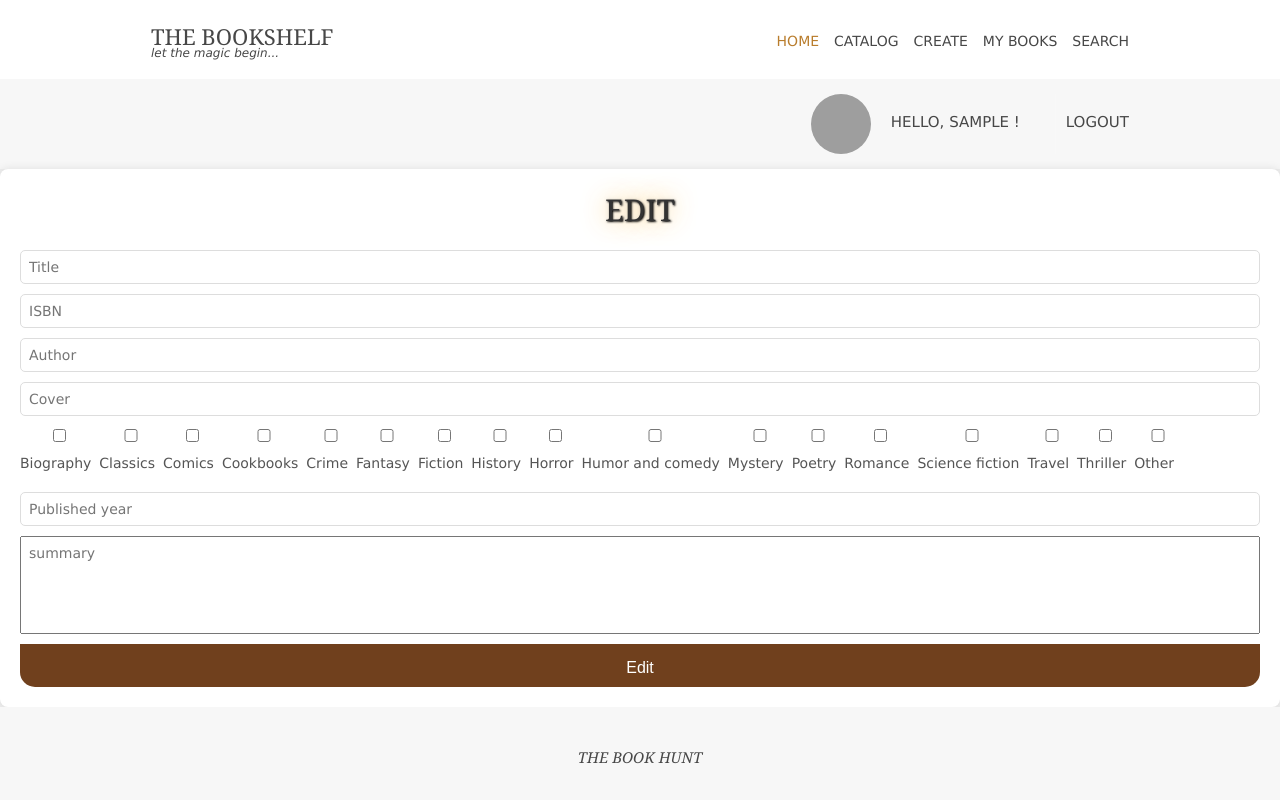
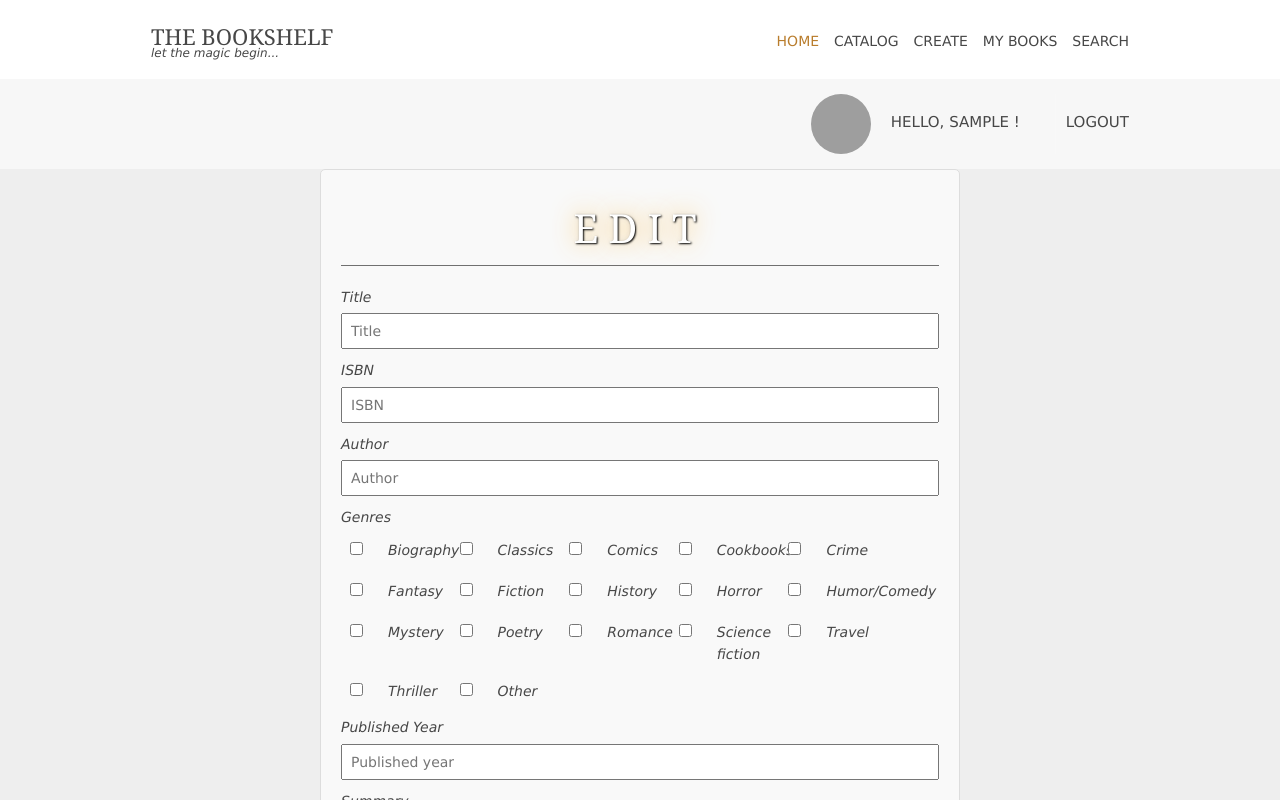
Before and after one commit to MariyaPK/ReactJS_Project, a React (Vite) app in the folder client/: page /details/1/edit in a window 1280 px wide. Shown: the top 800 px of the page. Built offline with nearby package versions, Linux system fonts and the light colour scheme; no server answers; sample sign-in values are in the browser's storage; grey boxes are pictures that could not be loaded; a web font is replaced by a local one.

Commit message:
updating html & css

```diff
--- a/client/src/components/Catalog/CatalogItem.module.css
+++ b/client/src/components/Catalog/CatalogItem.module.css
@@ -31,7 +31,7 @@
   text-align: center;
 }
 
-.bookCard h3 {
+.bookCard-details h3 {
   color: rgb(43, 34, 8);
   text-decoration-thickness: 15px;
   text-shadow: 2px 2px 5px rgb(236, 224, 186);
@@ -39,7 +39,7 @@
   display: block;
 }
 
-.bookCard p {
+.bookCard-details p {
   text-decoration-style: solid;
   font-style: italic;
   padding-bottom: 20px;
--- a/client/src/components/Create/Create.jsx
+++ b/client/src/components/Create/Create.jsx
@@ -3,10 +3,15 @@ import styles from "./Create.module.css";
 import { useBookContext } from "../../contexts/BookContext";
 import { useForm } from "../../hooks/useForm";
 
-export default function Create () {
+export default function Create() {
   const { onCreateBookSubmit } = useBookContext();
 
-  const { values: book, changeHandler, onSubmit, handleCheckboxChange } = useForm(
+  const {
+    values: book,
+    changeHandler,
+    onSubmit,
+    handleCheckboxChange,
+  } = useForm(
     {
       title: "",
       isbn: "",
@@ -22,40 +27,19 @@ export default function Create () {
   return (
     <section className={styles.create}>
       <div className={styles.form}>
-        <h2>ADD NEW BOOK</h2>
+        <h2>Add book to the shelf</h2>
         <form className={styles["create-form"]} method="POST" onSubmit={onSubmit}>
           <div className={styles["form-group"]}>
             <label htmlFor="title">Title</label>
-            <input
-              value={book.title}
-              onChange={changeHandler}
-              type="text"
-              name="title"
-              id="title"
-              placeholder="Title"
-            />
+            <input value={book.title} onChange={changeHandler} type="text" name="title" id="title" placeholder="Title" />
           </div>
           <div className={styles["form-group"]}>
             <label htmlFor="isbn">ISBN</label>
-            <input
-              value={book.isbn}
-              onChange={changeHandler}
-              type="text"
-              name="isbn"
-              id="isbn"
-              placeholder="ISBN"
-            />
+            <input value={book.isbn} onChange={changeHandler} type="text" name="isbn" id="isbn" placeholder="ISBN" />
           </div>
           <div className={styles["form-group"]}>
             <label htmlFor="author">Author</label>
-            <input
-              value={book.author}
-              onChange={changeHandler}
-              type="text"
-              name="author"
-              id="author"
-              placeholder="Author"
-            />
+            <input value={book.author} onChange={changeHandler} type="text" name="author" id="author" placeholder="Author" />
           </div>
           <div className={styles["form-group"]}>
             <label htmlFor="cover-image">Cover</label>
@@ -81,7 +65,7 @@ export default function Create () {
                 "Fiction",
                 "History",
                 "Horror",
-                "Humor and comedy",
+                "Humor/Comedy",
                 "Mystery",
                 "Poetry",
                 "Romance",
@@ -97,7 +81,7 @@ export default function Create () {
                     checked={book.genre.includes(genre)}
                     onChange={() => handleCheckboxChange(genre)}
                   />
-                  {genre}
+                  <span>{genre}</span>
                 </label>
               ))}
             </div>
@@ -121,7 +105,7 @@ export default function Create () {
               name="summary"
               id="book-summary"
               placeholder="Summary"
-              rows="5"
+              rows="10"
               cols="100"
             ></textarea>
           </div>
--- a/client/src/components/Create/Create.module.css
+++ b/client/src/components/Create/Create.module.css
@@ -1,7 +1,5 @@
-/* Create.module.css */
-
 .form {
-    width: 70%;
+  width: 50%;
   margin: auto;
   padding: 20px;
   border: 1px solid #ddd;
@@ -10,13 +8,16 @@
 }
 
 h2 {
-    text-align: center;
-    color: #333;
+  justify-content: center;
+  font-size: 40px;
+  letter-spacing: 10px;
+  padding: 10px;
+  border-bottom: 1px solid #0000008c;
 }
 
 .create-form {
-    display: grid;
-    gap: 10px;
+  display: flex;
+  flex-direction: column;
 }
 
 .create-form input,
@@ -24,24 +25,50 @@
 .create-form textarea {
   width: 100%;
   padding: 10px;
-    font-size: 16px;
+  font-size: 10px;
   border: 1px solid #ccc;
   border-radius: 5px;
   box-sizing: border-box;
+  font-style: italic;
+}
+
+.checkbox-group {
+  display: flex;
+  flex-wrap: wrap;
+  align-items: flex-start;
+  justify-content: flex-start;
+}
+
+.checkbox-label {
+  width: calc(20% - 10px);
+  box-sizing: border-box;
+  padding: 5px;
+  display: flex;
+  align-items: center;
+}
+
+.checkbox-label input {
+  margin-right: 5px;
+}
+
+.checkbox-label span {
+  display: inline-block;
+  vertical-align: left;
+  padding-right: 300px;
+  padding-left: 20px;
 }
 
 .create-form button {
-    background-color: #4caf50;
+  background-color: #70401d;
   color: white;
-    padding: 10px 15px;
+  padding: 15px 75px 10px 75px;
+  border-radius: 0px 0px 15px 15px;
   border: none;
-    border-radius: 5px;
   cursor: pointer;
-    font-size: 16px;
 }
 
 .create-form button:hover {
-    background-color: #45a049;
+  opacity: 0.9;
 }
 
 .create-form textarea {
@@ -52,35 +79,9 @@
   position: relative;
 }
 
-  /* You can style the genre dropdown arrow */
-  .genre::after {
-    content: '\25BC';
-    font-size: 14px;
-    position: absolute;
-    top: 50%;
-    right: 10px;
-    transform: translateY(-50%);
-    pointer-events: none;
-  }
-
 /* Responsive layout */
 @media (max-width: 600px) {
   .form {
     width: 90%;
   }
 }
-
-  .checkbox-group {
-    display: flex;
-    flex-wrap: wrap;
-  }
-
-  .checkbox-label {
-    width: 33.33%;
-    box-sizing: border-box;
-    padding: 5px;
-  }
-
-  .checkbox-label input {
-    margin-right: 5px;
-  }
--- a/client/src/components/Edit/Edit.jsx
+++ b/client/src/components/Edit/Edit.jsx
@@ -14,7 +14,14 @@ export default function Edit() {
   const { bookID } = useParams();
   const bookService = useService(bookServiceFactory);
 
-  const { values: book, changeHandler, onSubmit, changeValues, handleCheckboxChange } = useForm({
+  const {
+    values: book,
+    changeHandler,
+    onSubmit,
+    changeValues,
+    handleCheckboxChange,
+  } = useForm(
+    {
       title: "",
       isbn: "",
       author: "",
@@ -22,14 +29,15 @@ export default function Edit() {
       genre: [],
       publishYear: "",
       summary: "",
-  }, onBookEditSubmit);
+    },
+    onBookEditSubmit
+  );
 
   // console.log(book);
 
   useEffect(() => {
-    bookService.getBook(bookID)
-    .then(result => {
-      changeValues(result)
+    bookService.getBook(bookID).then((result) => {
+      changeValues(result);
     });
   }, [bookID]);
 
@@ -38,17 +46,20 @@ export default function Edit() {
       <div className={`${styles.form}`}>
         <h2>EDIT</h2>
         <form className={styles["edit-form"]} onSubmit={onSubmit}>
+          <div className={styles["form-group"]}>
+            <label htmlFor="title">Title</label>
             <input type="text" name="title" id="title" placeholder="Title" value={book.title} onChange={changeHandler} />
+          </div>
+          <div className={styles["form-group"]}>
+            <label htmlFor="isbn">ISBN</label>
             <input type="text" name="isbn" id="isbn" placeholder="ISBN" value={book.isbn} onChange={changeHandler} />
+          </div>
+          <div className={styles["form-group"]}>
+            <label htmlFor="author">Author</label>
             <input type="text" name="author" id="author" placeholder="Author" value={book.author} onChange={changeHandler} />
-          <input
-            type="text"
-            name="imageUrl"
-            id="cover-image"
-            placeholder="Cover"
-            value={book.imageUrl}
-            onChange={changeHandler}
-          />
+          </div>
+          <div className={styles["form-group"]}>
+            <label htmlFor="genre">Genres</label>
             <div className={styles.genre}>
               <label>
                 <input
@@ -58,7 +69,7 @@ export default function Edit() {
                   checked={book.genre?.includes("Biography") ?? false}
                   onChange={handleCheckboxChange}
                 />
-              Biography
+                <span>Biography </span>
               </label>
               <label>
                 <input
@@ -68,7 +79,7 @@ export default function Edit() {
                   checked={book.genre?.includes("Classics") ?? false}
                   onChange={handleCheckboxChange}
                 />
-              Classics
+                <span>Classics</span>
               </label>
               <label>
                 <input
@@ -78,7 +89,7 @@ export default function Edit() {
                   checked={book.genre?.includes("Comics") ?? false}
                   onChange={handleCheckboxChange}
                 />
-              Comics
+                <span>Comics</span>
               </label>
               <label>
                 <input
@@ -88,7 +99,7 @@ export default function Edit() {
                   checked={book.genre?.includes("Cookbooks") ?? false}
                   onChange={handleCheckboxChange}
                 />
-              Cookbooks
+                <span>Cookbooks</span>
               </label>
               <label>
                 <input
@@ -98,7 +109,7 @@ export default function Edit() {
                   checked={book.genre?.includes("Crime") ?? false}
                   onChange={handleCheckboxChange}
                 />
-              Crime
+                <span>Crime</span>
               </label>
               <label>
                 <input
@@ -108,7 +119,7 @@ export default function Edit() {
                   checked={book.genre?.includes("Fantasy") ?? false}
                   onChange={handleCheckboxChange}
                 />
-              Fantasy
+                <span>Fantasy</span>
               </label>
               <label>
                 <input
@@ -118,7 +129,7 @@ export default function Edit() {
                   checked={book.genre?.includes("Fiction") ?? false}
                   onChange={handleCheckboxChange}
                 />
-              Fiction
+                <span>Fiction</span>
               </label>
               <label>
                 <input
@@ -128,7 +139,7 @@ export default function Edit() {
                   checked={book.genre?.includes("History") ?? false}
                   onChange={handleCheckboxChange}
                 />
-              History
+                <span>History</span>
               </label>
               <label>
                 <input
@@ -138,7 +149,7 @@ export default function Edit() {
                   checked={book.genre?.includes("Horror") ?? false}
                   onChange={handleCheckboxChange}
                 />
-              Horror
+                <span>Horror</span>
               </label>
               <label>
                 <input
@@ -148,7 +159,7 @@ export default function Edit() {
                   checked={book.genre?.includes("Humor and comedy") ?? false}
                   onChange={handleCheckboxChange}
                 />
-              Humor and comedy
+                <span>Humor/Comedy</span>
               </label>
               <label>
                 <input
@@ -158,7 +169,7 @@ export default function Edit() {
                   checked={book.genre?.includes("Mystery") ?? false}
                   onChange={handleCheckboxChange}
                 />
-              Mystery
+                <span>Mystery</span>
               </label>
               <label>
                 <input
@@ -168,7 +179,7 @@ export default function Edit() {
                   checked={book.genre?.includes("Poetry") ?? false}
                   onChange={handleCheckboxChange}
                 />
-              Poetry
+                <span>Poetry</span>
               </label>
               <label>
                 <input
@@ -178,7 +189,7 @@ export default function Edit() {
                   checked={book.genre?.includes("Romance") ?? false}
                   onChange={handleCheckboxChange}
                 />
-              Romance
+                <span>Romance</span>
               </label>
               <label>
                 <input
@@ -188,7 +199,7 @@ export default function Edit() {
                   checked={book.genre?.includes("Science fiction") ?? false}
                   onChange={handleCheckboxChange}
                 />
-              Science fiction
+                <span>Science fiction</span>
               </label>
               <label>
                 <input
@@ -198,7 +209,7 @@ export default function Edit() {
                   checked={book.genre?.includes("Travel") ?? false}
                   onChange={handleCheckboxChange}
                 />
-              Travel
+                <span>Travel</span>
               </label>
               <label>
                 <input
@@ -208,7 +219,7 @@ export default function Edit() {
                   checked={book.genre?.includes("Thriller") ?? false}
                   onChange={handleCheckboxChange}
                 />
-              Thriller
+                <span>Thriller</span>
               </label>
               <label>
                 <input
@@ -218,9 +229,12 @@ export default function Edit() {
                   checked={book.genre?.includes("Other") ?? false}
                   onChange={handleCheckboxChange}
                 />
-              Other
+                <span>Other</span>
               </label>
             </div>
+          </div>
+          <div className={styles["form-group"]}>
+            <label htmlFor="publishYear">Published Year</label>
             <input
               type="text"
               name="publishYear"
@@ -229,15 +243,19 @@ export default function Edit() {
               value={book.publishYear}
               onChange={changeHandler}
             />
+          </div>
+          <div className={styles["form-group"]}>
+            <label htmlFor="summary">Summary</label>
             <textarea
               name="summary"
               id="book-summary"
               placeholder="summary"
-            rows="5"
+              rows="10"
               cols="100"
               value={book.summary}
               onChange={changeHandler}
             ></textarea>
+          </div>
 
           <button type="submit">Edit</button>
         </form>
--- a/client/src/components/Edit/Edit.module.css
+++ b/client/src/components/Edit/Edit.module.css
@@ -1,18 +1,18 @@
-#edit {
-  background-color: #f2f2f2;
+.form {
+  width: 50%;
+  margin: auto;
   padding: 20px;
-}
-
-.form {
-  background-color: #fff;
-  border-radius: 8px;
-  box-shadow: 0 0 10px rgba(0, 0, 0, 0.1);
-  padding: 20px;
+  border: 1px solid #ddd;
+  border-radius: 5px;
+  background-color: #f9f9f9;
 }
 
 h2 {
   text-align: center;
-  color: #333;
+  font-size: 40px;
+  letter-spacing: 10px;
+  padding: 10px;
+  border-bottom: 1px solid #0000008c;
 }
 
 .edit-form {
@@ -20,8 +20,12 @@ h2 {
   flex-direction: column;
 }
 
-input,
-textarea {
+.edit-form label {
+  font-style: italic;
+}
+
+.edit-form input,
+.edit-form textarea {
   margin-bottom: 10px;
   padding: 8px;
   width: 100%;
@@ -31,11 +35,30 @@ textarea {
 .genre {
   display: flex;
   flex-wrap: wrap;
-  gap: 8px;
-  margin-bottom: 10px;
+  align-items: flex-start;
+  justify-content: flex-start;
 }
 
-button {
+.genre label {
+  width: calc(20% - 10px);
+  box-sizing: border-box;
+  padding: 5px;
+  display: flex;
+  align-items: flex-start;
+}
+
+.genre label input {
+  margin-right: 5px;
+}
+
+.genre label span {
+  display: inline-block;
+  vertical-align: left;
+  padding-right: 200px;
+  padding-left: 20px;
+}
+
+.edit-form button {
   background-color: #70401d;
   color: white;
   padding: 15px 75px 10px 75px;
@@ -44,6 +67,6 @@ button {
   cursor: pointer;
 }
 
-button:hover {
+.edit-form button:hover {
   background-color: #b37244;
 }
--- a/client/src/components/Login/Login.jsx
+++ b/client/src/components/Login/Login.jsx
@@ -49,7 +49,7 @@ export default function Login() {
             />
           </div>
 
-          <button type="submit" style={{ backgroundColor: "rgb(88, 46, 7)" }}>
+          <button type="submit" >
             LOGIN
           </button>
 
--- a/client/src/components/Login/Login.module.css
+++ b/client/src/components/Login/Login.module.css
@@ -20,7 +20,7 @@
   margin: 0 0 0 95px;
 }
 
-h2 {
+.container h2 {
   text-align: center;
   font-size: 30px;
   color: white;
@@ -36,13 +36,7 @@ h2 {
   margin-bottom: 20px;
 }
 
-label {
-  display: block;
-  margin-bottom: 8px;
-  color: #555;
-}
-
-input {
+.form-group input {
   width: 100%;
   padding: 10px;
   border: 1px solid #ddd;
@@ -50,7 +44,8 @@ input {
   margin-bottom: 10px;
 }
 
-button {
+.login-form button {
+  background-color: rgb(88, 46, 7);
   width: 100%;
   padding: 10px;
   color: #fff;
@@ -58,6 +53,10 @@ button {
   border-radius: 5px;
   cursor: pointer;
   font-size: 16px;
+}
+
+.login-form button:hover {
+  background-color: #b37244;
 }
 
 .message {
--- a/client/src/components/Register/Register.jsx
+++ b/client/src/components/Register/Register.jsx
@@ -21,7 +21,7 @@ export default function Register() {
   return (
     <section id="register" className={styles["register-section"]}>
       <div className={styles.container}>
-      <span>
+        <span>
           <img src="./images/imgForms.png" alt="imgForms" />
         </span>
         <h2>REGISTER</h2>
@@ -64,7 +64,7 @@ export default function Register() {
             />
           </div>
 
-          <button type="submit" style={{ backgroundColor: "rgb(88, 46, 7)" }}>REGISTER</button>
+          <button type="submit">REGISTER</button>
 
           <p className={styles.message}>
             Already have an account? <Link to="/login">Login here</Link>
--- a/client/src/components/Register/Register.module.css
+++ b/client/src/components/Register/Register.module.css
@@ -36,13 +36,7 @@ h2 {
   margin-bottom: 20px;
 }
 
-label {
-  display: block;
-  margin-bottom: 8px;
-  color: #555;
-}
-
-input {
+.form-group input {
   width: 100%;
   padding: 10px;
   border: 1px solid #ddd;
@@ -50,7 +44,8 @@ input {
   margin-bottom: 10px;
 }
 
-button {
+.register-form button {
+  background-color: rgb(88, 46, 7);
   width: 100%;
   padding: 10px;
   color: #fff;
@@ -58,6 +53,10 @@ button {
   border-radius: 5px;
   cursor: pointer;
   font-size: 16px;
+}
+
+.register-form button:hover {
+  background-color: #b37244;
 }
 
 .message {
```
Also changed, not shown: client/src/components/RecentlyAdded/RecentlyAdded.module.css (+9 -7 lines), client/public/images/homeLogo.png (deleted). Lines whose indentation alone changed are shown as unchanged.
